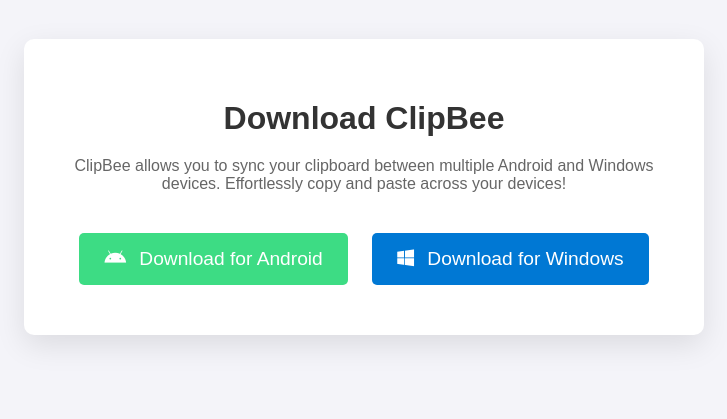
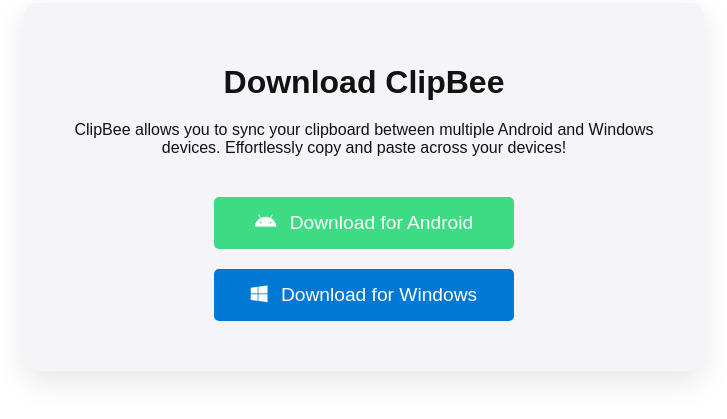
Before and after one commit to tondar20/clipbee_update, a plain HTML site: page index.html in a window 1280 px wide. Shown: the part 213-632 px from the top of the page, without its empty margins (276-1003 px from the left). Drawn offline with Linux system fonts and the light colour scheme.

Commit message:
Add files via upload

```diff
--- a/index.html
+++ b/index.html
@@ -7,9 +7,26 @@
     <title>Download ClipBee</title>
     <link rel="icon" href="favicon.ico" type="image/x-icon">
     <style>
+        :root {
+            --bg-color: #ffffff;
+            --text-color: #121212;
+            --container-bg: #f4f4f9;
+            --shadow-color: rgba(0, 0, 0, 0.1);
+        }
+
+        @media (prefers-color-scheme: dark) {
+            :root {
+                --bg-color: #121212;
+                --text-color: #E0E0E0;
+                --container-bg: #1E1E1E;
+                --shadow-color: rgba(0, 0, 0, 0.3);
+            }
+        }
+
         body {
             font-family: 'Arial', sans-serif;
-            background-color: #f4f4f9;
+            background-color: var(--bg-color);
+            color: var(--text-color);
             display: flex;
             justify-content: center;
             align-items: center;
@@ -19,43 +36,44 @@
 
         .container {
             text-align: center;
-            background-color: #fff;
+            background-color: var(--container-bg);
             padding: 40px;
-            border-radius: 10px;
-            box-shadow: 0 10px 30px rgba(0, 0, 0, 0.1);
+            border-radius: 12px;
+            box-shadow: 0 10px 30px var(--shadow-color);
             max-width: 600px;
         }
 
         h1 {
-            color: #333;
             font-size: 2rem;
             margin-bottom: 20px;
         }
 
         p {
-            color: #666;
             font-size: 1rem;
             margin-bottom: 30px;
         }
 
         .button {
             display: inline-block;
-            background-color: #4CAF50;
             color: white;
             padding: 15px 25px;
             margin: 10px;
             text-decoration: none;
             border-radius: 5px;
             font-size: 1.2rem;
-            transition: background-color 0.3s ease;
+            transition: transform 0.2s ease, box-shadow 0.3s ease;
+            text-align: center;
+            width: 80%;
+            max-width: 250px;
         }
 
         .button:hover {
-            background-color: #45a049;
+            transform: scale(1.05);
+            box-shadow: 0 8px 20px rgba(255, 255, 255, 0.2);
         }
 
         .button:active {
-            background-color: #3e8e41;
+            transform: scale(0.98);
         }
 
         .android {
@@ -78,10 +96,12 @@
         <h1>Download ClipBee</h1>
         <p>ClipBee allows you to sync your clipboard between multiple Android and Windows devices. Effortlessly copy and
             paste across your devices!</p>
-        <a href="https://mega.nz/file/rbgw2BZR#Rr0fBY-73_Wi8GDXiwKb1BRfIVuJm20OclTOQeA7g30" class="button android">
+        <a href="https://drive.google.com/file/d/1Q4d-eAPJ5SooGjxFSHtZmESzH9UA9SCE/view?usp=sharing"
+            class="button android">
             <i class="fab fa-android"></i> Download for Android
         </a>
-        <a href="https://mega.nz/file/SbBk1KJT#tPjN_J18V6dLQ5K2gMogB7Z5hKGsIhw2XLZr5uaocP0" class="button windows">
+        <a href="https://drive.google.com/file/d/1KKlP11gaNDX-OO1OWydXci1dNVFrZDlt/view?usp=sharing"
+            class="button windows">
             <i class="fab fa-windows"></i> Download for Windows
         </a>
     </div>
```
